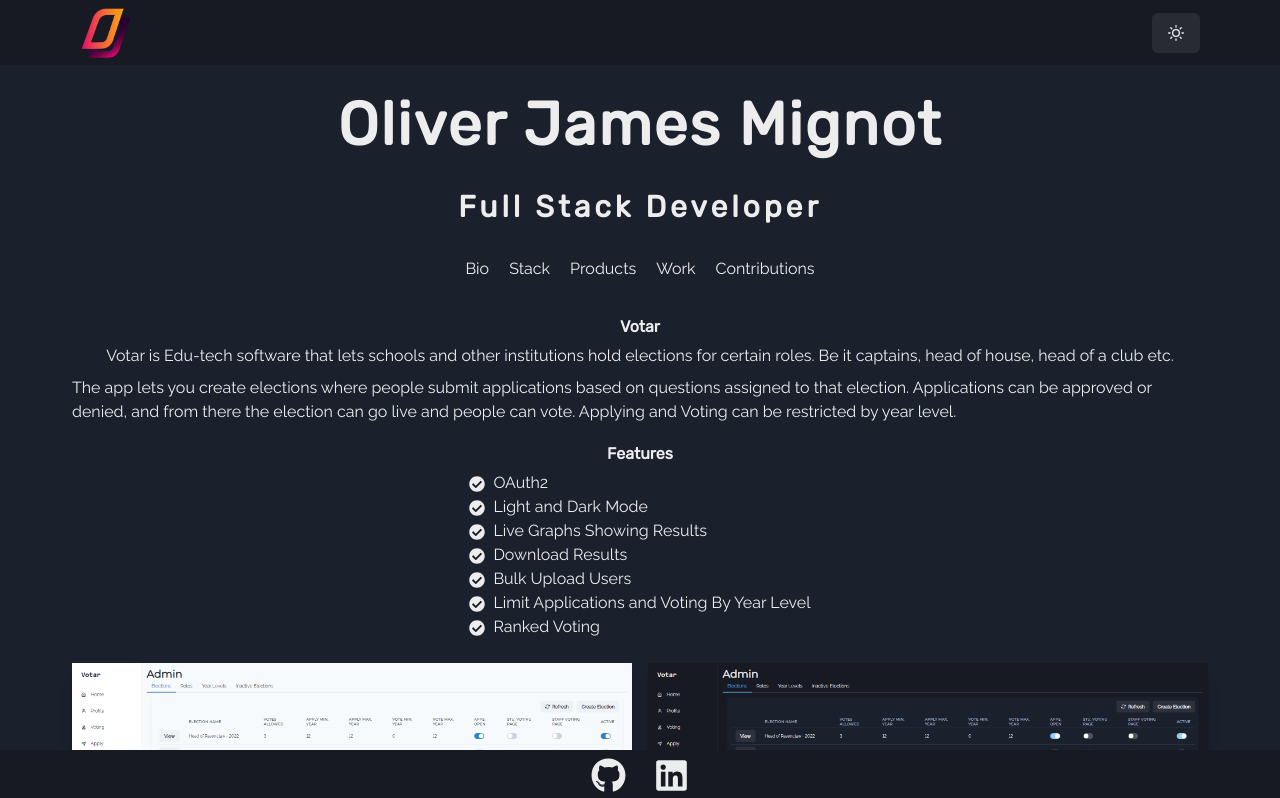
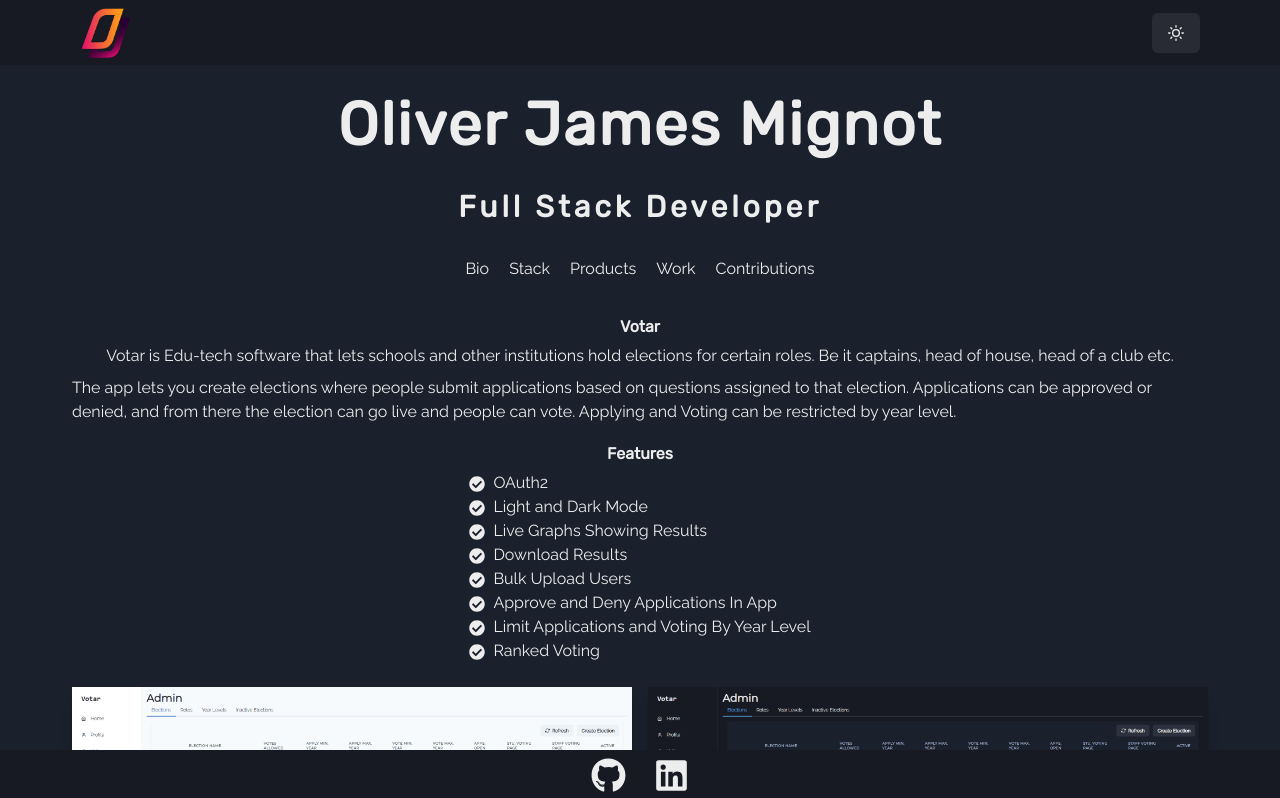
Before and after one commit to Ol1BoT/oliverjamesdev, a Next.js app: page /products in a window 1280 px wide. Shown: the top 798 px of the page. Built offline with nearby package versions, Linux system fonts and the light colour scheme.

Commit message:
add more features

```diff
--- a/pages/products.tsx
+++ b/pages/products.tsx
@@ -62,6 +62,10 @@ export default function Products() {
           </ListItem>
           <ListItem>
             <ListIcon as={FaCheckCircle} size={"xs"} />
+            Approve and Deny Applications In App
+          </ListItem>
+          <ListItem>
+            <ListIcon as={FaCheckCircle} size={"xs"} />
             Limit Applications and Voting By Year Level
           </ListItem>
           <ListItem>
```
